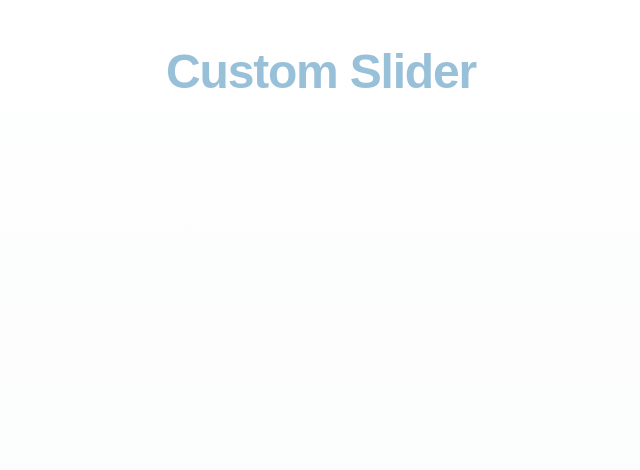
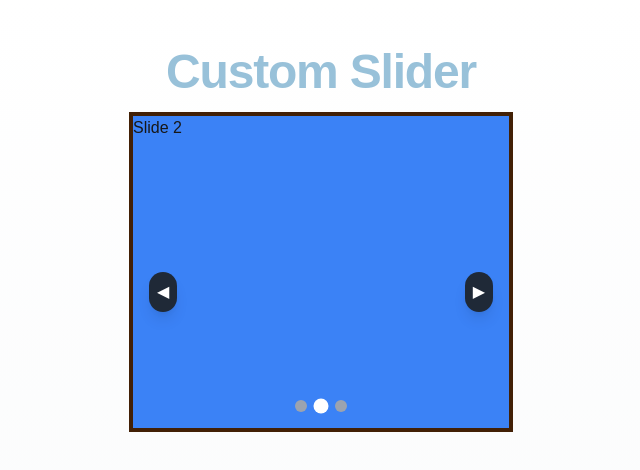
Before and after one commit to Ajya007/Carousel, a Next.js app: page / in a window 1280 px wide. Shown: the top 470 px of the page, without its empty margins (319-959 px from the left). Built offline with nearby package versions, Linux system fonts and the light colour scheme.

Commit message:
feat:slider component created and added along with slider items,dots and arrows with feature of autoplay

```diff
--- a/src/app/page.tsx
+++ b/src/app/page.tsx
@@ -1,10 +1,19 @@
-import Image from "next/image";
+import Slider from "@/components/Slider/Slider";
 
 export default function Home() {
   return (
     <div className="min-h-screen bg-gradient-to-b from-white to-gray-50 px-6 md:px-8 py-12">
       <section>
-      <h1 className="text-4xl md:text-5xl font-bold tracking-tight text-primary mb-4 text-center">Custom Slider</h1>
+        <h1 className="text-4xl md:text-5xl font-bold tracking-tight text-primary mb-4 text-center">
+          Custom Slider
+        </h1>
+        <div className="mx-auto w-96 h-80 border-yellow-950 border-4">
+          <Slider>
+            <div className="w-full h-full bg-red-500">Slide 1</div>
+            <div className="w-full h-full bg-blue-500">Slide 2</div>
+            <div className="w-full h-full bg-green-500">Slide 3</div>
+          </Slider>
+        </div>
       </section>
     </div>
   );
--- /dev/null
+++ b/src/components/Slider/Slider.tsx
@@ -0,0 +1,69 @@
+"use client";
+import React, {
+  useState,
+  Children,
+  ReactNode,
+  useCallback,
+  useEffect,
+} from "react";
+import Navigation from "./SliderNavigation";
+import Indicators from "./SliderIndicator";
+
+interface SliderProps {
+  children: ReactNode;
+  autoPlay?: boolean;
+  interval?: number;
+}
+
+const Slider: React.FC<SliderProps> = ({
+  children,
+  autoPlay = true,
+  interval = 3000,
+}) => {
+  const slidesArray = Children.toArray(children);
+  const totalSlides = slidesArray.length;
+
+  const [currentIndex, setCurrentIndex] = useState(0);
+
+  const nextSlide = useCallback(() => {
+    setCurrentIndex((prev) => (prev + 1) % totalSlides);
+  }, [totalSlides]);
+
+  const prevSlide = useCallback(() => {
+    setCurrentIndex((prev) => (prev - 1 + totalSlides) % totalSlides);
+  }, [totalSlides]);
+
+  /****************  Auto-play functionality function *****************************/
+  useEffect(() => {
+    if (!autoPlay) return;
+    const timer = setInterval(nextSlide, interval);
+    return () => clearInterval(timer);
+  }, [autoPlay, interval, nextSlide]);
+
+  return (
+    <div className="relative w-full h-full overflow-hidden">
+      <div
+        className="flex h-full transition-transform duration-500 ease-in-out"
+        style={{ transform: `translateX(-${currentIndex * 100}%)` }}
+      >
+        {slidesArray.map((child, index) => (
+          <div key={index} className="w-full shrink-0">
+            {child}
+          </div>
+        ))}
+      </div>
+
+      {/* Navigation component containing next and previous arrows */}
+      <Navigation prevSlide={prevSlide} nextSlide={nextSlide} />
+
+      {/* Indicator component containing dots */}
+      <Indicators
+        currentIndex={currentIndex}
+        slidesArray={slidesArray}
+        setCurrentIndex={setCurrentIndex}
+      />
+    </div>
+  );
+};
+
+export default Slider;
--- /dev/null
+++ b/src/components/Slider/SliderIndicator.tsx
@@ -0,0 +1,26 @@
+import React from "react";
+
+interface IndicatorsProps {
+  currentIndex: number;
+  slidesArray: React.ReactNode[];
+  setCurrentIndex: (index: number) => void;
+}
+
+const Indicators: React.FC<IndicatorsProps> = ({ currentIndex, slidesArray, setCurrentIndex }) => {
+  return (
+    <div className="absolute bottom-4 left-1/2 transform -translate-x-1/2 flex gap-2">
+      {slidesArray.map((_, index) => (
+        <button
+          key={index}
+          onClick={() => setCurrentIndex(index)}
+          className={`w-3 h-3 rounded-full transition-all duration-300 ${
+            currentIndex === index ? "bg-white scale-125" : "bg-gray-400"
+          }`}
+          aria-label={`Go to slide ${index + 1}`}
+        />
+      ))}
+    </div>
+  );
+};
+
+export default Indicators;
--- /dev/null
+++ b/src/components/Slider/SliderNavigation.tsx
@@ -0,0 +1,31 @@
+import React from "react";
+
+interface NavigationProps {
+  prevSlide: () => void;
+  nextSlide: () => void;
+}
+
+const Navigation: React.FC<NavigationProps> = ({ prevSlide, nextSlide }) => {
+  return (
+    <>
+      {/* Previous Button */}
+      <button
+        className="absolute top-1/2 left-4 bg-gray-800 text-white p-2 rounded-full shadow-lg hover:bg-gray-700 transition"
+        onClick={prevSlide}
+        aria-label="Previous Slide"
+      >
+        ◀
+      </button>
+      {/* Next Button */}
+      <button
+        className="absolute top-1/2 right-4 bg-gray-800 text-white p-2 rounded-full shadow-lg hover:bg-gray-700 transition"
+        onClick={nextSlide}
+        aria-label="Next Slide"
+      >
+        ▶
+      </button>
+    </>
+  );
+};
+
+export default Navigation;
```
